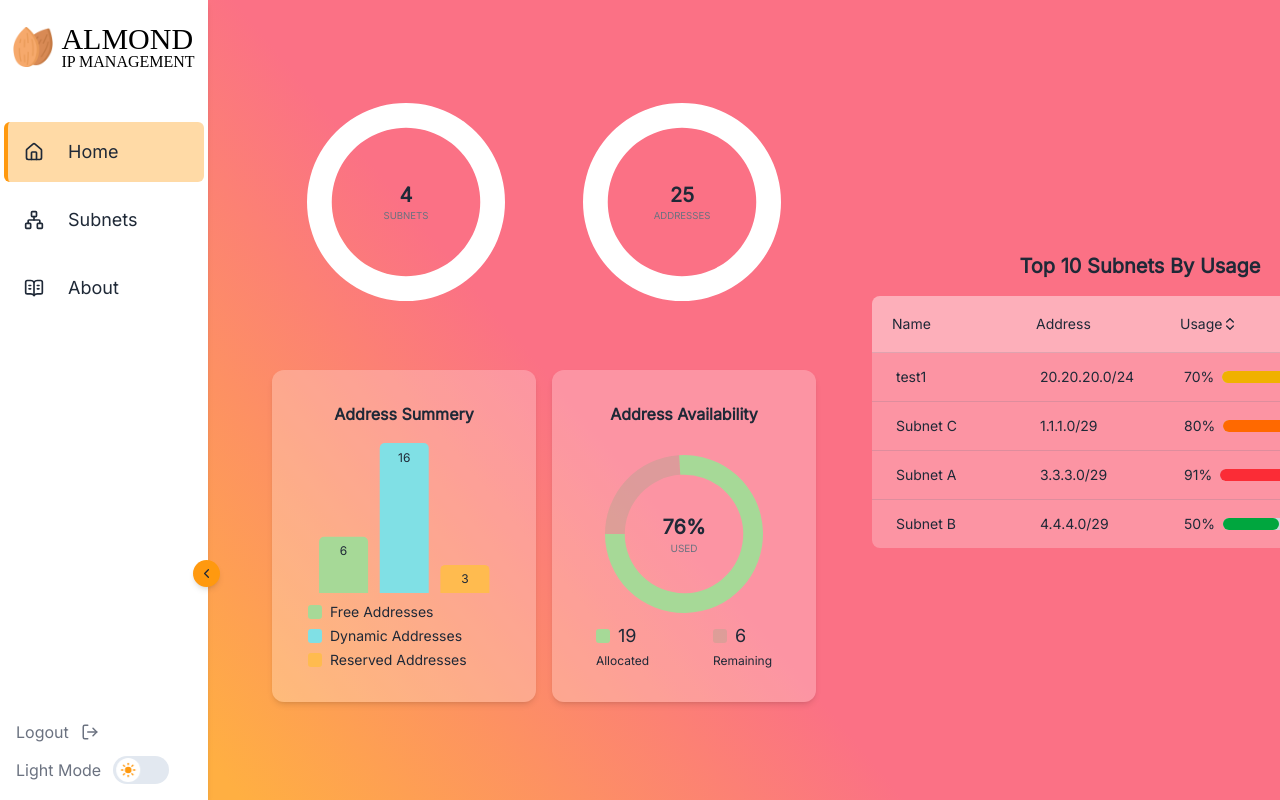
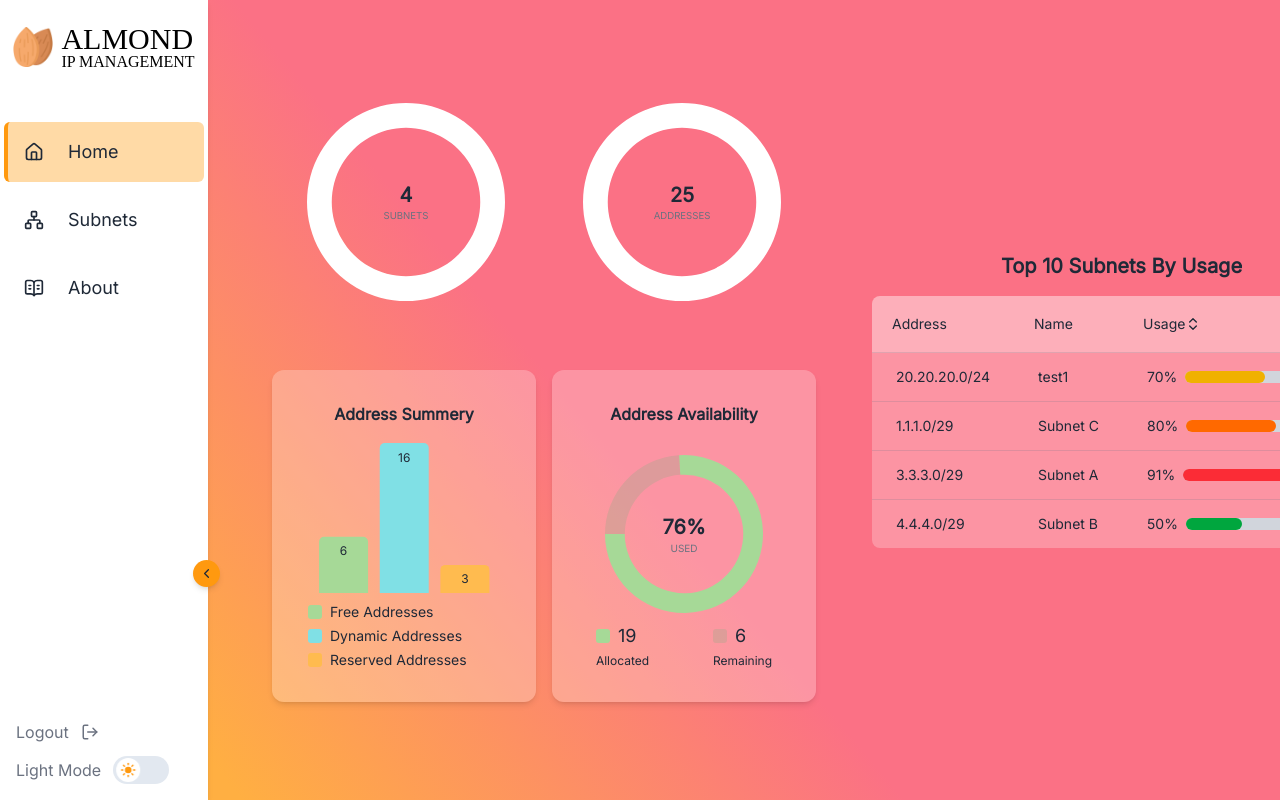
Before and after one commit to shakedGoffer/almond-ipam-new, a React (Vite) app: page /home in a window 1280 px wide. Built offline with nearby package versions, Linux system fonts and the light colour scheme; a web font is replaced by a local one.

Commit message:
fix: update columns

```diff
--- a/src/features/dataTable/Table.tsx
+++ b/src/features/dataTable/Table.tsx
@@ -122,10 +122,10 @@ const DataTableCell = <TData,>({ cell }: { cell: Cell<TData, unknown> }) => {
   return (
     <TableCell
       className={cn(
-        "px-6 min-w-36",
+        "px-6 max-w-92 truncate min-w-min",
         cellID === "usage" && "min-w-50",
         (cellID === "actions" || cellID === "more") &&
-          "w-fit text-center px-2 min-w-0 w-10",
+          "w-fit text-center px-2 w-10",
       )}
     >
       {cellContent({ cellID })}
--- a/src/pages/HomePage.tsx
+++ b/src/pages/HomePage.tsx
@@ -21,19 +21,18 @@ import {
 } from "@/components/ui/dropdown-menu";
 import DataTable from "@/features/dataTable";
 
-
 const HomePage = () => {
   const subnetsColumns: ColumnDef<Subnet>[] = [
     {
-      accessorKey: "name",
+      accessorKey: "fullAddress",
       header: ({ column }) => (
-        <DataTable.ColumnHeader column={column}  title="Name" />
+        <DataTable.ColumnHeader column={column} title="Address" />
       ),
     },
     {
-      accessorKey: "fullAddress",
+      accessorKey: "name",
       header: ({ column }) => (
-        <DataTable.ColumnHeader column={column}  title="Address" />
+        <DataTable.ColumnHeader column={column} title="Name" />
       ),
     },
     {
@@ -100,7 +99,7 @@ const HomePage = () => {
           Top 10 Subnets By Usage
         </h1>
 
-        <DataTable.Provider >
+        <DataTable.Provider>
           <DataTable.Content columns={subnetsColumns} data={subnetsList} />
         </DataTable.Provider>
       </div>
--- a/src/pages/SubnetsPage.tsx
+++ b/src/pages/SubnetsPage.tsx
@@ -25,6 +25,13 @@ const SubnetPage = () => {
   // Columns for Subnets DataTable
   const subnetsColumns: ColumnDef<Subnet>[] = [
     {
+      accessorKey: "fullAddress",
+      enableGlobalFilter: true,
+      header: ({ column }) => (
+        <DataTable.ColumnHeader column={column} sort title="Address" />
+      ),
+    },
+    {
       accessorKey: "name",
       enableGlobalFilter: true,
       header: ({ column }) => (
@@ -32,10 +39,10 @@ const SubnetPage = () => {
       ),
     },
     {
-      accessorKey: "fullAddress",
+      accessorKey: "description",
       enableGlobalFilter: true,
       header: ({ column }) => (
-        <DataTable.ColumnHeader column={column} sort title="Address" />
+        <DataTable.ColumnHeader column={column} sort title="Description" />
       ),
     },
     {
```
